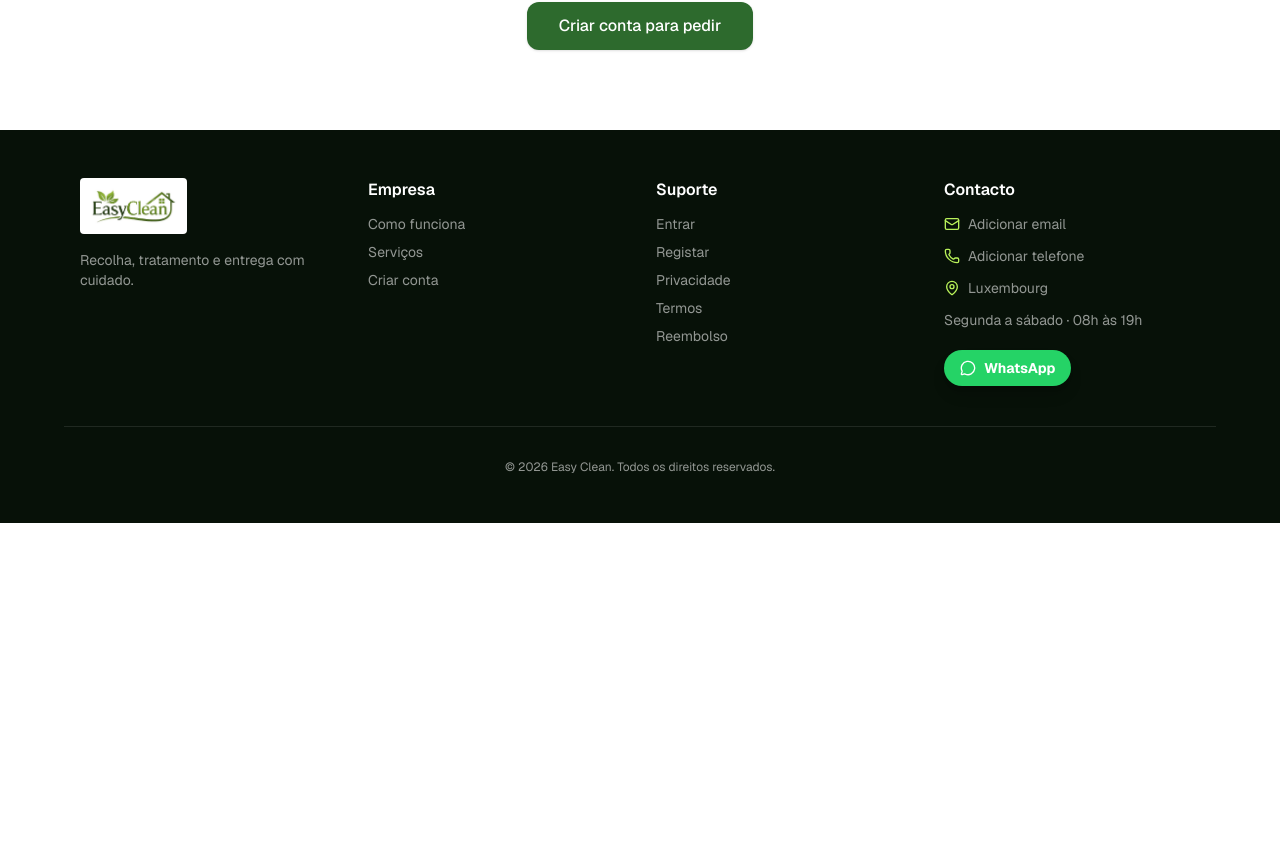
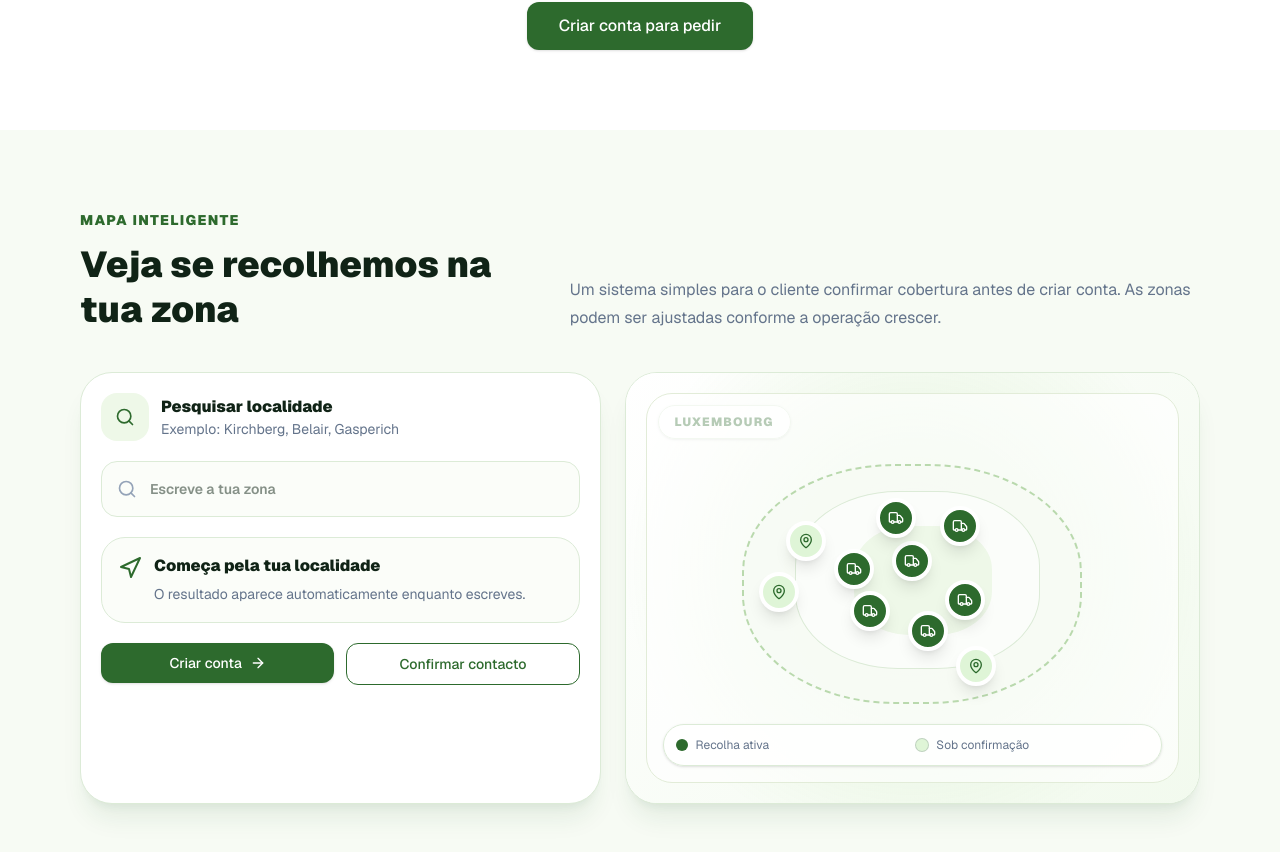
Before and after one commit to Pedrocerqueiracavalcante/easyclean, a Next.js app: page / in a window 1280 px wide. Shown: the part 1940-2792 px from the top of the page. Before the commit the page ends 2463 px from the top, so only its background shows below. Built offline with nearby package versions, Linux system fonts and the light colour scheme; no server answers.

Commit message:
Add coverage map system

```diff
--- a/src/app/page.tsx
+++ b/src/app/page.tsx
@@ -15,6 +15,7 @@ import { Button } from "@/components/ui/button";
 import { LanguageSelector } from "@/components/language-selector";
 import { MobileInstallPrompt } from "@/components/mobile-install-prompt";
 import { ServicesCarousel } from "@/components/services-carousel";
+import { CoverageMap } from "@/components/coverage-map";
 import { servicePages } from "@/lib/service-pages";
 
 const steps = [
@@ -51,6 +52,9 @@ export default function LandingPage() {
           <div className="hidden items-center gap-8 text-sm font-semibold md:flex">
             <a href="#como-funciona" className="inline-flex items-center gap-1 text-[#245f2f] transition-colors hover:text-[#6abf3c]">
               Como funciona <ChevronDown className="h-3.5 w-3.5" />
+            </a>
+            <a href="#areas" className="text-[#245f2f] transition-colors hover:text-[#6abf3c]">
+              Áreas
             </a>
             <details className="group relative">
               <summary className="flex cursor-pointer list-none items-center gap-1 text-[#245f2f] transition-colors marker:hidden hover:text-[#6abf3c] [&::-webkit-details-marker]:hidden">
@@ -183,6 +187,8 @@ export default function LandingPage() {
         </div>
       </section>
 
+      <CoverageMap />
+
       <footer id="contacto" className="bg-[#071108] py-12 text-white/56">
         <div className="mx-auto grid max-w-6xl gap-8 px-4 md:grid-cols-4">
           <div>
@@ -203,6 +209,7 @@ export default function LandingPage() {
             <ul className="space-y-2 text-sm">
               <li><a href="#como-funciona" className="transition-colors hover:text-white">Como funciona</a></li>
               <li><a href="#servicos" className="transition-colors hover:text-white">Serviços</a></li>
+              <li><a href="#areas" className="transition-colors hover:text-white">Áreas atendidas</a></li>
               <li><Link href="/register" className="transition-colors hover:text-white">Criar conta</Link></li>
             </ul>
           </div>
--- /dev/null
+++ b/src/components/coverage-map.tsx
@@ -0,0 +1,174 @@
+"use client";
+
+import { useMemo, useState } from "react";
+import Link from "next/link";
+import { ArrowRight, CheckCircle, Clock, MapPin, Navigation, Search, Truck } from "lucide-react";
+import { Button } from "@/components/ui/button";
+
+const areas = [
+  { name: "Luxembourg Ville", eta: "Hoje ou amanhã", x: "50%", y: "43%", status: "active" },
+  { name: "Kirchberg", eta: "Hoje ou amanhã", x: "59%", y: "34%", status: "active" },
+  { name: "Limpertsberg", eta: "Hoje ou amanhã", x: "47%", y: "32%", status: "active" },
+  { name: "Belair", eta: "Hoje ou amanhã", x: "39%", y: "45%", status: "active" },
+  { name: "Gasperich", eta: "24h a 48h", x: "53%", y: "61%", status: "active" },
+  { name: "Bonnevoie", eta: "24h a 48h", x: "60%", y: "53%", status: "active" },
+  { name: "Hollerich", eta: "24h a 48h", x: "42%", y: "56%", status: "active" },
+  { name: "Strassen", eta: "Sob confirmação", x: "30%", y: "38%", status: "confirm" },
+  { name: "Bertrange", eta: "Sob confirmação", x: "25%", y: "51%", status: "confirm" },
+  { name: "Hesperange", eta: "Sob confirmação", x: "62%", y: "70%", status: "confirm" },
+] as const;
+
+function normalize(value: string) {
+  return value
+    .normalize("NFD")
+    .replace(/[\u0300-\u036f]/g, "")
+    .toLowerCase()
+    .trim();
+}
+
+export function CoverageMap() {
+  const [query, setQuery] = useState("");
+  const normalizedQuery = normalize(query);
+
+  const matchedArea = useMemo(() => {
+    if (!normalizedQuery) return null;
+    return areas.find((area) => normalize(area.name).includes(normalizedQuery)) ?? null;
+  }, [normalizedQuery]);
+
+  const showUnknown = normalizedQuery.length > 2 && !matchedArea;
+
+  return (
+    <section id="areas" className="bg-[#f7fbf4] py-20">
+      <div className="mx-auto max-w-6xl px-4">
+        <div className="mb-10 grid gap-6 md:grid-cols-[0.85fr_1.15fr] md:items-end">
+          <div>
+            <p className="mb-3 text-sm font-black uppercase tracking-widest text-[#2D6A2D]">Mapa inteligente</p>
+            <h2 className="text-3xl font-black leading-tight text-[#102316] md:text-4xl">
+              Veja se recolhemos na tua zona
+            </h2>
+          </div>
+          <p className="text-base leading-7 text-[#64748b]">
+            Um sistema simples para o cliente confirmar cobertura antes de criar conta. As zonas podem ser ajustadas conforme a operação crescer.
+          </p>
+        </div>
+
+        <div className="grid gap-6 lg:grid-cols-[0.95fr_1.05fr]">
+          <div className="rounded-[32px] border border-[#dcebd7] bg-white p-5 shadow-xl shadow-[#1f5d28]/8">
+            <div className="mb-5 flex items-center gap-3">
+              <div className="flex h-12 w-12 items-center justify-center rounded-2xl bg-[#eef8e8] text-[#2D6A2D]">
+                <Search className="h-5 w-5" />
+              </div>
+              <div>
+                <h3 className="font-black text-[#102316]">Pesquisar localidade</h3>
+                <p className="text-sm text-[#64748b]">Exemplo: Kirchberg, Belair, Gasperich</p>
+              </div>
+            </div>
+
+            <label className="relative block">
+              <Search className="pointer-events-none absolute left-4 top-1/2 h-5 w-5 -translate-y-1/2 text-[#94a3b8]" />
+              <input
+                value={query}
+                onChange={(event) => setQuery(event.target.value)}
+                placeholder="Escreve a tua zona"
+                className="h-14 w-full rounded-2xl border border-[#dcebd7] bg-[#fbfdf9] pl-12 pr-4 text-sm font-semibold text-[#102316] outline-none transition focus:border-[#2D6A2D] focus:bg-white focus:ring-4 focus:ring-[#2D6A2D]/10"
+              />
+            </label>
+
+            <div className="mt-5 rounded-[24px] border border-[#dcebd7] bg-[#fbfdf9] p-4">
+              {matchedArea ? (
+                <div className="flex gap-3">
+                  <CheckCircle className="mt-0.5 h-6 w-6 shrink-0 text-[#2D6A2D]" />
+                  <div>
+                    <p className="font-black text-[#102316]">{matchedArea.name}</p>
+                    <p className="mt-1 text-sm leading-6 text-[#64748b]">
+                      Zona atendida. Previsão: <span className="font-bold text-[#2D6A2D]">{matchedArea.eta}</span>.
+                    </p>
+                  </div>
+                </div>
+              ) : showUnknown ? (
+                <div className="flex gap-3">
+                  <Clock className="mt-0.5 h-6 w-6 shrink-0 text-[#B8860B]" />
+                  <div>
+                    <p className="font-black text-[#102316]">Confirmar disponibilidade</p>
+                    <p className="mt-1 text-sm leading-6 text-[#64748b]">
+                      Ainda não temos essa zona na lista. Confirma pelo WhatsApp antes de agendar.
+                    </p>
+                  </div>
+                </div>
+              ) : (
+                <div className="flex gap-3">
+                  <Navigation className="mt-0.5 h-6 w-6 shrink-0 text-[#2D6A2D]" />
+                  <div>
+                    <p className="font-black text-[#102316]">Começa pela tua localidade</p>
+                    <p className="mt-1 text-sm leading-6 text-[#64748b]">
+                      O resultado aparece automaticamente enquanto escreves.
+                    </p>
+                  </div>
+                </div>
+              )}
+            </div>
+
+            <div className="mt-5 grid gap-3 sm:grid-cols-2">
+              <Link href="/register">
+                <Button className="w-full">
+                  Criar conta
+                  <ArrowRight className="h-4 w-4" />
+                </Button>
+              </Link>
+              <a href="#contacto">
+                <Button variant="outline" className="w-full bg-white">
+                  Confirmar contacto
+                </Button>
+              </a>
+            </div>
+          </div>
+
+          <div className="relative min-h-[430px] overflow-hidden rounded-[32px] border border-[#dcebd7] bg-white p-5 shadow-xl shadow-[#1f5d28]/8">
+            <div className="absolute inset-0 bg-[radial-gradient(circle_at_50%_45%,rgba(106,191,60,0.18),transparent_18rem),linear-gradient(135deg,#ffffff_0%,#f2faee_100%)]" />
+            <div className="absolute left-8 top-8 rounded-full border border-[#dcebd7] bg-white/80 px-4 py-2 text-xs font-black uppercase tracking-widest text-[#2D6A2D] shadow-sm">
+              Luxembourg
+            </div>
+
+            <div className="relative h-full min-h-[390px] rounded-[26px] border border-[#e2ecd8] bg-white/65">
+              <div className="absolute left-[18%] top-[18%] h-[62%] w-[64%] rounded-[45%] border-2 border-dashed border-[#b9d9ad] bg-[#f7fbf4]/80" />
+              <div className="absolute left-[28%] top-[25%] h-[46%] w-[46%] rounded-[42%] border border-[#dcebd7] bg-white/60" />
+              <div className="absolute left-[39%] top-[34%] h-[28%] w-[26%] rounded-[40%] bg-[#eef8e8]" />
+
+              {areas.map((area) => (
+                <div
+                  key={area.name}
+                  className="group absolute -translate-x-1/2 -translate-y-1/2"
+                  style={{ left: area.x, top: area.y }}
+                >
+                  <div
+                    className={[
+                      "flex h-10 w-10 items-center justify-center rounded-full border-4 border-white shadow-lg transition group-hover:scale-110",
+                      area.status === "active" ? "bg-[#2D6A2D] text-white" : "bg-[#dff5d7] text-[#2D6A2D]",
+                    ].join(" ")}
+                  >
+                    {area.status === "active" ? <Truck className="h-4 w-4" /> : <MapPin className="h-4 w-4" />}
+                  </div>
+                  <div className="pointer-events-none absolute left-1/2 top-12 hidden w-40 -translate-x-1/2 rounded-2xl border border-[#dcebd7] bg-white p-3 text-center shadow-xl group-hover:block">
+                    <p className="text-xs font-black text-[#102316]">{area.name}</p>
+                    <p className="mt-1 text-[11px] text-[#64748b]">{area.eta}</p>
+                  </div>
+                </div>
+              ))}
+
+              <div className="absolute bottom-4 left-4 right-4 grid gap-2 rounded-[22px] border border-[#dcebd7] bg-white/90 p-3 text-xs text-[#64748b] shadow-sm sm:grid-cols-2">
+                <div className="flex items-center gap-2">
+                  <span className="h-3 w-3 rounded-full bg-[#2D6A2D]" />
+                  Recolha ativa
+                </div>
+                <div className="flex items-center gap-2">
+                  <span className="h-3 w-3 rounded-full bg-[#dff5d7] ring-1 ring-[#2D6A2D]/30" />
+                  Sob confirmação
+                </div>
+              </div>
+            </div>
+          </div>
+        </div>
+      </div>
+    </section>
+  );
+}
```
